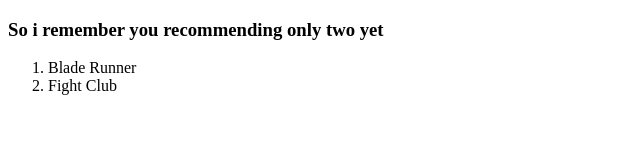
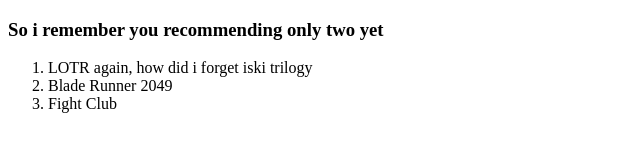
Before and after one commit to irichis/mine, a plain HTML site: page movies.html in a window 1280 px wide. Shown: the whole page, without its empty margins (0-640 px from the left). Drawn offline with Linux system fonts and the light colour scheme.

Commit message:
Update movies.html

```diff
--- a/movies.html
+++ b/movies.html
@@ -4,11 +4,13 @@
     <meta charset="UTF-8">
     <meta name="viewport" content="width=device-width, initial-scale=1.0">
     <title>Document</title>
+    <style> {background-color:antiquewhite}</style>
 </head>
 <body>
     <h3>So i remember you recommending only two yet</h3>
     <ol>
-        <li>Blade Runner</li>
+        <li>LOTR again, how did i forget iski trilogy</li>
+        <li>Blade Runner 2049</li>
         <li>Fight Club</li>
     </ol>
 </body>
```
